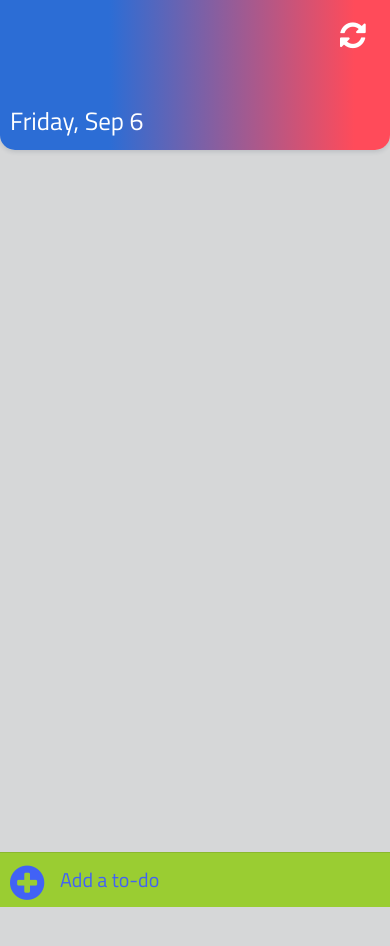
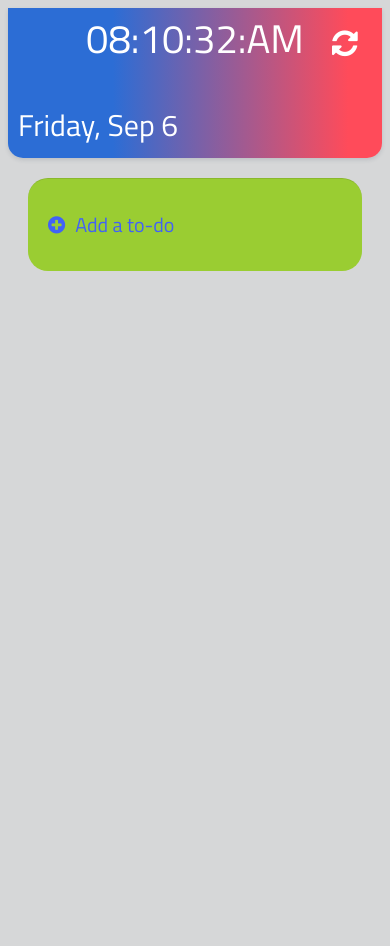
Before and after one commit to thomasfebrianseiei/project-todos, a plain HTML site: page index.html in a window 390 px wide. After the commit the page ends 844 px from the top, so only its background shows below. Drawn offline with Linux system fonts and the light colour scheme.

Commit message:
add digital clock

```diff
--- a/css/style.css
+++ b/css/style.css
@@ -1,40 +1,15 @@
 
-* {
-  padding: 0;
-  list-style: none;
-  box-sizing: border-box;
+body{
+ background-color: #d6d7d8;
 }
-
-html {
-  width: 100%;
-  height: 100%;
-}
-body {
-  -webkit-font-smoothing: antialiased;
-  -moz-font-smoothing: antialiased;
-  -moz-osx-font-smoothing: grayscale;
-  -webkit-text-size-adjust: none;
-  margin: 0;
-  padding: 0;
-  width: 100%;
-  height: 100%;
-  margin: auto;
-  font-family: "Titillium Web", sans-serif;
-  background-color: #d6d7d8;
-
-
-}
-
 /* ------------ container ------------ */
 .container {
   padding: 0;
   width: 100%;
   margin: 0;
-  height: 100%;
   top: 0;
   left: 0;
   background-color: #d6d7d8;
-
 }
 
 /* ------------ header ------------ */
@@ -84,13 +59,12 @@ body {
   width: 100%;
   height: 100%;
   max-height: 350px;
-  background-color:#d6d7d8;
-  overflow: auto;
+  background-color: #d6d7d8;
 
 }
 .content::-webkit-scrollbar {
   display: none;
-}content
+}
 .content ul {
   padding: 0;
   margin: 0;
@@ -98,12 +72,8 @@ body {
 }
 .item {
   box-shadow: 0px 1px 2px rgba(19, 53, 87, 0.1);
-  margin: 15px 15px 10px 15px;
-  padding: 14px 100px 14px 14px;
+  margin: 20px;
   word-break: break-word;
-  height: 50px;
-  min-height: 45px;
-  position: relative;
   border-bottom: 1px solid rgba(0, 0, 0, 0.1);
   list-style: none;
   background-color: white;
@@ -112,13 +82,16 @@ body {
   -moz-border-radius: 7px;
   -ms-border-radius: 7px;
   -o-border-radius: 7px;
+  display: flex;
+  justify-content: center;
+  align-items: center;
+  font-size: 30px;
+  padding: 30px;
 }
-.item i.co {
-  position: absolute;
-  font-size: 25px;
-
-  left: 15px;
-  top: 10px;
+.item i.co,
+.item p.text,
+.item i.de {
+  font-size: 24px;
 }
 .item i.co:hover {
   cursor: pointer;
@@ -127,56 +100,42 @@ body {
   color: #6eb200;
 }
 .item p.text {
-  position: absolute;
-  padding: 0;
-  margin: 0;
-  font-size: 20px;
-  left: 50px;
-  top: 5px;
+  flex-grow: 1;
+  padding-left: 20px;
+}
 
-}
 .lineThrough {
   text-decoration: line-through;
   color: #ccc;
 }
-.item i.de {
-  position: absolute;
-  font-size: 25px;
-  right: 15px;
-  top: 10px;
-}
+
 .item i.de:hover {
   color: #af0000;
   cursor: pointer;
 }
 /* ------------ add item ------------ */
 .add-to-do {
-  position: relative;
-  height: 55px;
+  display: flex;
+  align-items: center;
+  justify-content: flex-start;
   background-color: yellowgreen;
-  padding: 10px;
   border-top: 1px solid rgba(0, 0, 0, 0.1);
-  margin: 8px 0px 10px 0px;
-
+  margin: 20px;
+  border-radius: 20px;
+  padding: 30px;
 }
 .add-to-do i {
-  position: absolute;
   font-size: 40px;
   color: #4162f6;
-
 }
 
 .add-to-do input {
-  position: absolute;
-  left: 50px;
-  height: 35px;
-  width: 90%;
   background-color: transparent;
-  border:black;
+  border: black;
   font-size: 20px;
   padding-left: 10px;
-  border-top-right-radius:25px;
-  border-bottom-right-radius:25px;
+  border-top-right-radius: 25px;
+  border-bottom-right-radius: 25px;
 }
 .add-to-do input::-webkit-input-placeholder {
   /* Chrome/Opera/Safari */
@@ -203,5 +162,56 @@ body {
   font-size: 20px;
 }
 
+@media (max-width: 576px) {
+  #date {
+    font-size: 30px;
+  }
 
-@media (min-width: 576px) { .container {height: 100%;}  }
+  .add-to-do {
+    margin: 20px;
+    border-radius: 20px;
+    padding: 20px;
+    -webkit-border-radius: 20px;
+    -moz-border-radius: 20px;
+    -ms-border-radius: 20px;
+    -o-border-radius: 20px;
+}
+
+  .add-to-do i {
+    position: none;
+    font-size: 20px;
+  }
+
+  .add-to-do input {
+    height: 70px;
+    font-size: 20px;
+    outline: none;
+  }
+  .add-to-do input::placeholder {
+    color: #4162f6;
+    font-family: "Titillium Web", sans-serif;
+    font-size: 20px;
+  }
+
+  .item {
+    margin: 20px;
+    border-radius: 20px;
+    padding: 20px;
+  }
+}
+
+#input{
+  width: 95%;
+  height: 50px;
+}
+
+#time {
+  color: white;
+  font-family: "Titillium Web", sans-serif;
+  height:60px;
+  display: flex;
+  justify-content: center;
+  align-items: center;
+  justify-content: center;
+  font-size: 40px;
+}
--- a/index.html
+++ b/index.html
@@ -3,6 +3,7 @@
 <html lang="en">
   <head>
     <meta charset="UTF-8" />
+    <meta name="viewport" content="width=device-width, initial-scale=1.0">
     <title>JavaScript - To Do List</title>
     <link
       rel="stylesheet"
@@ -17,6 +18,7 @@
         <div class="clear">
           <i class="fa fa-refresh"></i>
         </div>
+        <div id="time"></div>
         <div id="date"></div>
       </div>
     </div>
--- a/js/app.js
+++ b/js/app.js
@@ -40,7 +40,29 @@ clear.addEventListener("click", function(){
     localStorage.clear();
     location.reload();
 });
+const getTime = () => {
+    const date = new Date();
+    let hours = date.getHours();
+    const amPm = hours >= 12 ? 'PM' : 'AM';
+    if (hours > 12) {
+      hours -= 12;
+    }
+    const minutes = date.getMinutes();
+    const seconds = date.getSeconds();
+    const timeComponents = [hours, minutes, seconds, amPm]
+      .map(cmp => `<span>${String(cmp).padStart(2, '0')}</span>`);
+    return `${timeComponents.join(':')}`;
+  }
 
+// show time
+  const init = () => {
+    setInterval(() => {
+      document.getElementById('time')
+        .innerHTML = getTime();
+    },1000);
+  };
+
+  init();
 // Show todays date
 const options = {weekday : "long", month:"short", day:"numeric"};
 const today = new Date();
```
